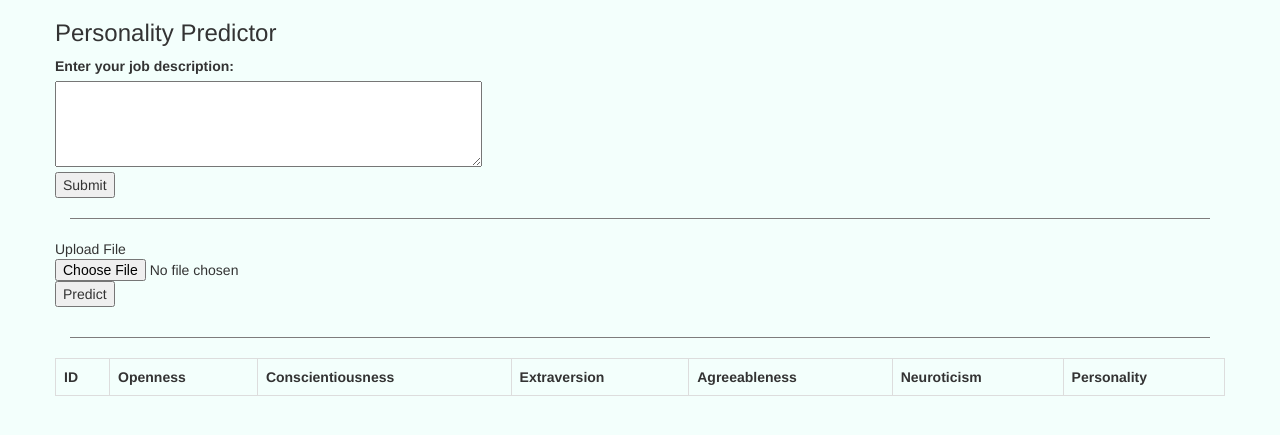
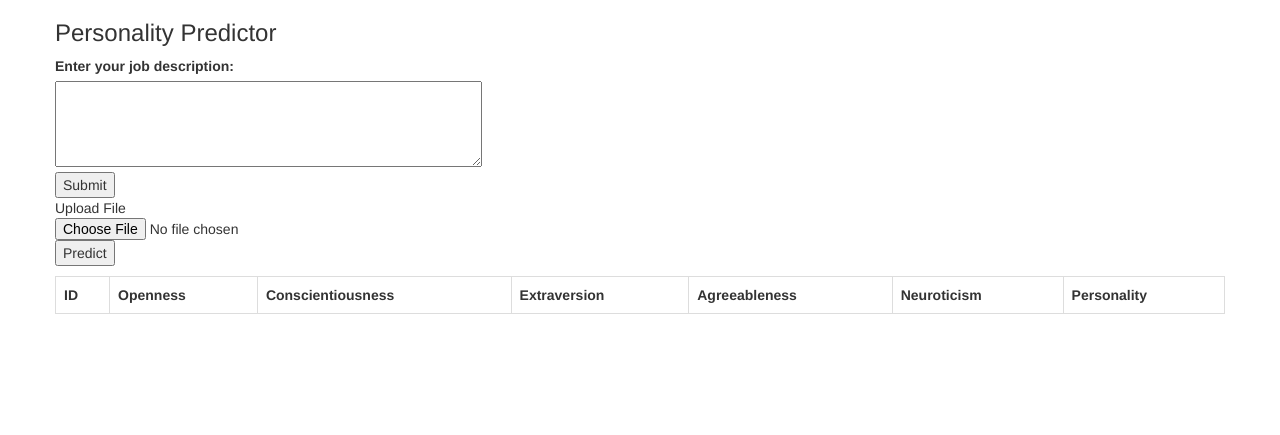
Before and after one commit to Mohsin-Naqvi/PersonalityPredictor, a Django app: page / in a window 1280 px wide. Shown: the top 435 px of the page. Run offline with Django 4.2, Linux system fonts and the light colour scheme; lists and menus that the app fills with data are empty; some libraries are stand-ins or nearby versions.

Commit message:
Revert "Alignment Fix in Templates"
This reverts commit 61412572c62bf5337f2a0ed0af49ca6fb0fb823a.

```diff
--- a/PersonalityPredictorApp/templates/PersonalityPredictor.html
+++ b/PersonalityPredictorApp/templates/PersonalityPredictor.html
@@ -42,11 +42,11 @@
                 <button id="btnPredictPersonalityHandler"> Submit </button>
             </div>
         </div>
-        <hr style="border-top: 1px solid rgb(126, 124, 124);">
+
         <div class="row">
             <div class="col-12">Upload File</div>
             <div class="col-12">
-
+                <div id="msg"></div>
                 <!-- <form method="POST" enctype="multipart/form-data"> -->
                 <p>
                     {% csrf_token %}
@@ -56,7 +56,6 @@
                 <!-- </form> -->
             </div>
         </div>
-        <hr style="border-top: 1px solid rgb(126, 124, 124);">
 
         <div class="row mt-1">
             <div class="col-12">
--- a/Static/css/styles.css
+++ b/Static/css/styles.css
@@ -14,7 +14,3 @@
 }
 
 /* #endregion */
-
-body{
-    background:#f3fffc;
-    }
```
Also changed, not shown: Static/img/background-img.jpeg (deleted).
